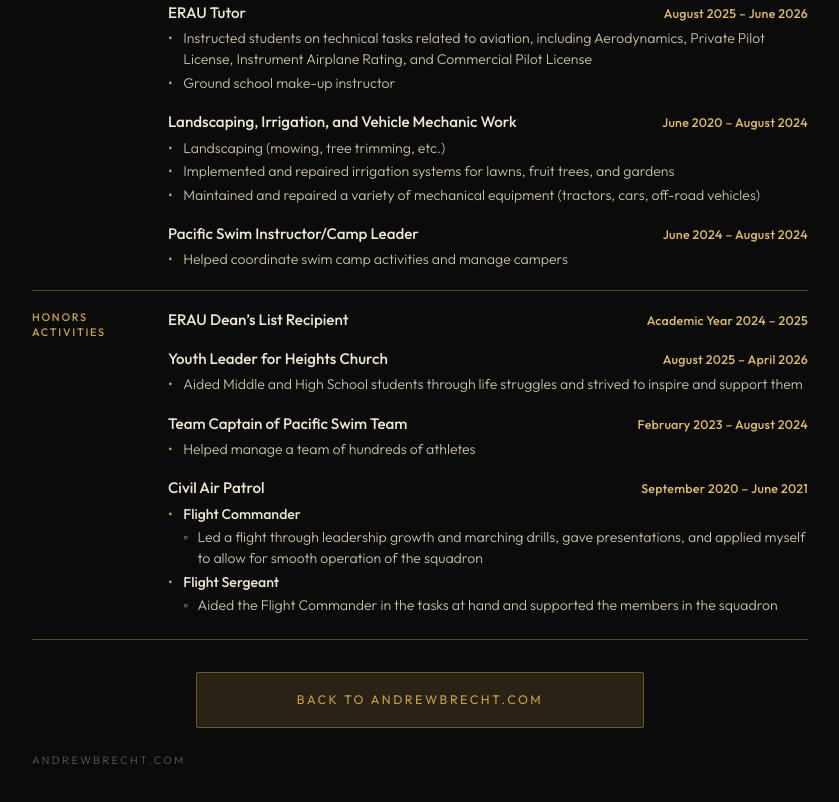
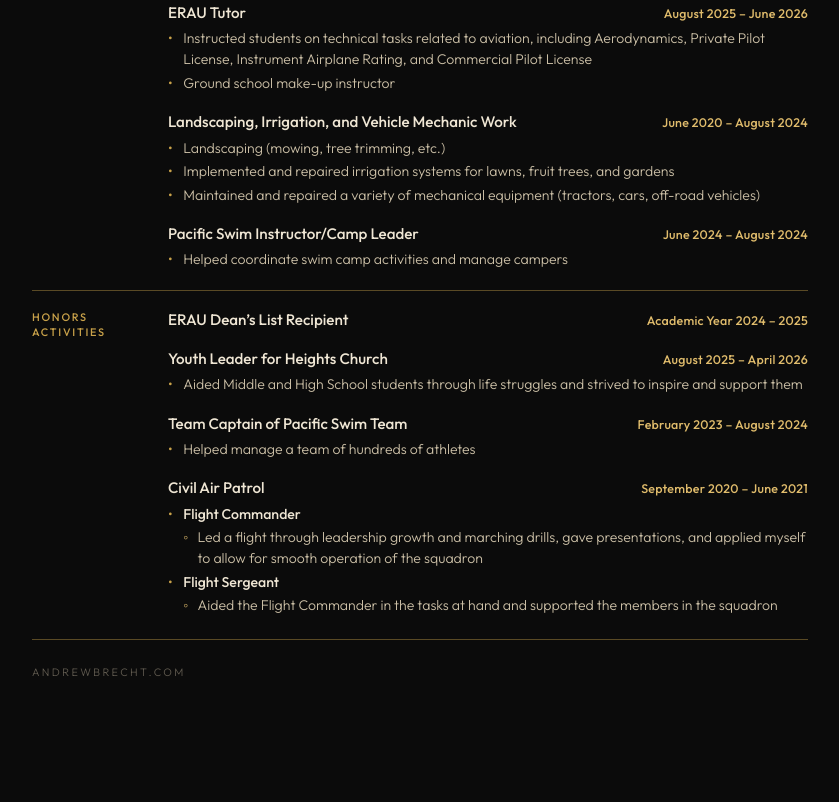
Before and after one commit to Andrew-JB6/andrewbrecht.com, a plain HTML site: page resume/index.html in a window 1280 px wide. Shown: the part 1238-2040 px from the top of the page, without its empty margins (220-1059 px from the left). After the commit the page ends 1969 px from the top, so only its background shows below. Drawn offline with Linux system fonts and the light colour scheme.

Commit message:
Resume page: remove the Back to andrewbrecht.com button
The resume is now the page itself, so the extra navigation control
is no longer needed.

```diff
--- a/resume/index.html
+++ b/resume/index.html
@@ -202,12 +202,6 @@
       </section>
     </article>
 
-    <ul class="actions">
-      <li>
-        <a class="btn" href="/">Back to andrewbrecht.com</a>
-      </li>
-    </ul>
-
     <p class="site-foot">andrewbrecht.com</p>
   </main>
 </body>
--- a/styles.css
+++ b/styles.css
@@ -329,15 +329,9 @@ body::before {
   margin-left: auto;
   margin-right: auto;
 }
-
-.page-resume .actions {
-  max-width: 28rem;
-  margin-inline: auto;
-}
-
 .resume {
   width: 100%;
-  margin: 0 0 2rem;
+  margin: 0;
 }
 
 .resume-contact {
```
